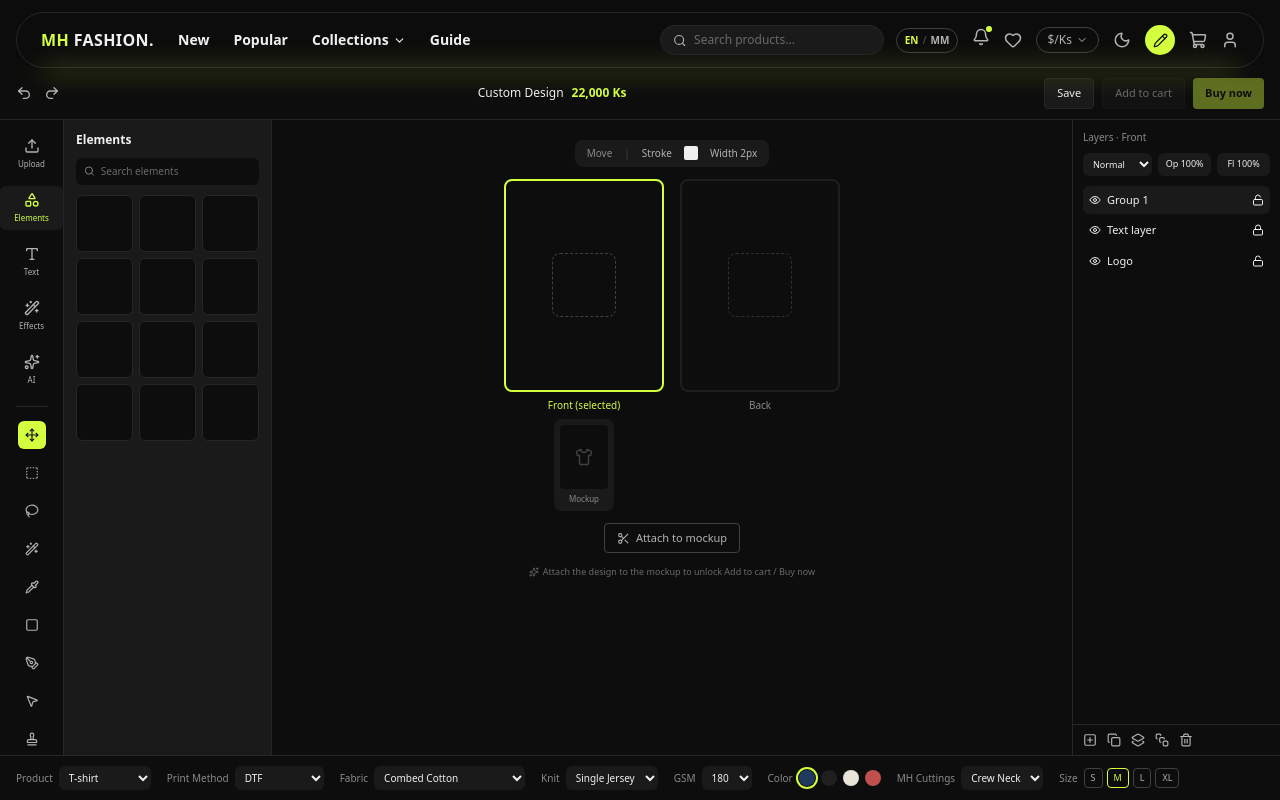
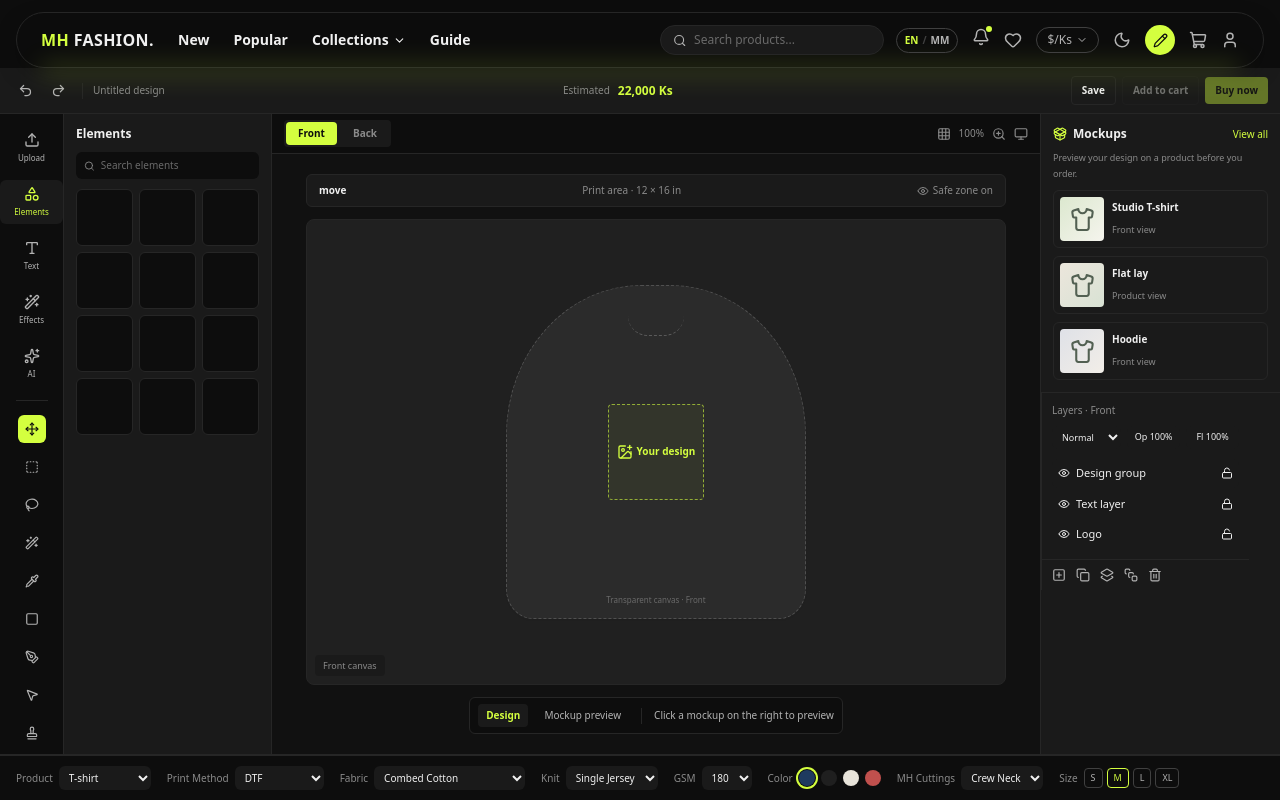
Before and after one commit to mhfashion/mhfashion, a Next.js app in the folder apps/web/: page /create in a window 1280 px wide. Built offline with nearby package versions, Linux system fonts and the light colour scheme.

Commit message:
Build compact visual design editor workspace

```diff
--- a/apps/web/src/app/create/page.tsx
+++ b/apps/web/src/app/create/page.tsx
@@ -1,216 +1,76 @@
 "use client";
 
 import { useState } from "react";
-import { Undo2, Redo2, Shirt, Scissors, Sparkles } from "lucide-react";
+import { Check, Eye, Grid3X3, Heart, ImagePlus, Monitor, PackageOpen, Redo2, Shirt, Sparkles, Undo2, ZoomIn } from "lucide-react";
 import Header from "@/components/Header";
-import EditorLeftRail, {
-  type PanelId,
-  type ToolId,
-} from "@/components/editor/EditorLeftRail";
+import EditorLeftRail, { type PanelId, type ToolId } from "@/components/editor/EditorLeftRail";
 import EditorFlyout from "@/components/editor/EditorFlyout";
-import LayersPanel, {
-  type EditorLayer,
-} from "@/components/editor/LayersPanel";
-import AttributeBar, {
-  type AttributeSelection,
-} from "@/components/editor/AttributeBar";
+import LayersPanel, { type EditorLayer } from "@/components/editor/LayersPanel";
+import AttributeBar, { type AttributeSelection } from "@/components/editor/AttributeBar";
 import { useCurrency } from "@/lib/currency-context";
 import { useI18n } from "@/lib/i18n";
 
 type Side = "Front" | "Back";
+type MockupId = "studio" | "flatlay" | "hoodie";
 
-// Placeholder layers — real ones come from parsing the design SVG the user
-// opened via "Edit Design" (always a copy; the original is never mutated).
 const INITIAL_LAYERS: Record<Side, EditorLayer[]> = {
   Front: [
-    { id: "f1", name: "Group 1", visible: true, locked: false, isGroup: true },
+    { id: "f1", name: "Design group", visible: true, locked: false, isGroup: true },
     { id: "f2", name: "Text layer", visible: true, locked: true, isGroup: false },
     { id: "f3", name: "Logo", visible: true, locked: false, isGroup: false },
   ],
-  Back: [
-    { id: "b1", name: "Back print", visible: true, locked: false, isGroup: true },
-  ],
+  Back: [{ id: "b1", name: "Back print", visible: true, locked: false, isGroup: true }],
 };
+
+const MOCKUPS: { id: MockupId; name: string; detail: string; bg: string }[] = [
+  { id: "studio", name: "Studio T-shirt", detail: "Front view", bg: "from-[#dce8cf] to-[#f5f4ed]" },
+  { id: "flatlay", name: "Flat lay", detail: "Product view", bg: "from-[#ece6dc] to-[#d8e2d4]" },
+  { id: "hoodie", name: "Hoodie", detail: "Front view", bg: "from-[#dfe1e7] to-[#f2eee8]" },
+];
 
 export default function EditorPage() {
   const { formatKs } = useCurrency();
   const { t } = useI18n();
-
   const [activePanel, setActivePanel] = useState<PanelId | null>("elements");
   const [activeTool, setActiveTool] = useState<ToolId>("move");
   const [activeSide, setActiveSide] = useState<Side>("Front");
   const [layers, setLayers] = useState(INITIAL_LAYERS);
   const [selectedLayerId, setSelectedLayerId] = useState<string | null>("f1");
-  const [mockupAttached, setMockupAttached] = useState(false);
+  const [mockup, setMockup] = useState<MockupId | null>(null);
+  const [selection, setSelection] = useState<AttributeSelection>({ product: "T-shirt", printMethod: "DTF", fabricType: "Combed Cotton", knitStructure: "Single Jersey", gsm: "180", color: "Navy", cutting: "Crew Neck", size: "M" });
 
-  const [selection, setSelection] = useState<AttributeSelection>({
-    product: "T-shirt",
-    printMethod: "DTF",
-    fabricType: "Combed Cotton",
-    knitStructure: "Single Jersey",
-    gsm: "180",
-    color: "Navy",
-    cutting: "Crew Neck",
-    size: "M",
-  });
-
-  // Placeholder price — the real one comes from product_attribute_pricing
-  // for this exact attribute combination.
-  const priceKs = 22000;
-
-  const toggleLayerField = (
-    side: Side,
-    id: string,
-    field: "visible" | "locked"
-  ) => {
-    setLayers((prev) => ({
-      ...prev,
-      [side]: prev[side].map((l) =>
-        l.id === id ? { ...l, [field]: !l[field] } : l
-      ),
-    }));
-  };
+  const toggleLayerField = (side: Side, id: string, field: "visible" | "locked") => setLayers((prev) => ({ ...prev, [side]: prev[side].map((layer) => layer.id === id ? { ...layer, [field]: !layer[field] } : layer) }));
+  const selectedMockup = MOCKUPS.find((item) => item.id === mockup);
 
   return (
-    <div className="h-screen flex flex-col overflow-hidden">
-      {/* Site header stays visible above the editor toolbar */}
+    <div className="flex h-screen min-h-[680px] flex-col overflow-hidden bg-bg">
       <Header />
-
-      {/* Top bar */}
-      <div className="flex items-center justify-between px-4 py-2.5 border-b border-border flex-shrink-0">
-        <div className="flex items-center gap-3 text-text-secondary">
-          <button title={t("editor.undo")}><Undo2 size={16} /></button>
-          <button title={t("editor.redo")}><Redo2 size={16} /></button>
-        </div>
-
-        <div className="flex items-center gap-2">
-          <span className="text-xs font-medium">{t("editor.customDesign")}</span>
-          <span className="text-xs font-semibold text-accent">
-            {formatKs(priceKs)}
-          </span>
-        </div>
-
-        <div className="flex gap-2">
-          <button className="text-[11px] px-3 py-1.5 rounded border border-border bg-bg-surface">
-            Save
-          </button>
-          {/* Purchase actions stay disabled until the mockup is attached */}
-          <button
-            disabled={!mockupAttached}
-            title={
-              mockupAttached ? undefined : t("editor.attachFirst")
-            }
-            className="text-[11px] px-3 py-1.5 rounded border border-border bg-bg-surface disabled:opacity-40 disabled:cursor-not-allowed"
-          >
-            Add to cart
-          </button>
-          <button
-            disabled={!mockupAttached}
-            title={
-              mockupAttached ? undefined : t("editor.attachFirst")
-            }
-            className="text-[11px] px-3 py-1.5 rounded bg-accent text-accent-foreground font-semibold disabled:opacity-40 disabled:cursor-not-allowed"
-          >
-            Buy now
-          </button>
-        </div>
+      <div className="flex shrink-0 items-center justify-between border-b border-border bg-bg-surface px-3 py-2">
+        <div className="flex items-center gap-1.5 text-text-secondary"><button title={t("editor.undo")} className="rounded p-1.5 hover:bg-bg"><Undo2 size={15} /></button><button title={t("editor.redo")} className="rounded p-1.5 hover:bg-bg"><Redo2 size={15} /></button><span className="mx-1 h-4 w-px bg-border" /><span className="hidden text-[10px] text-text-muted sm:inline">Untitled design</span></div>
+        <div className="flex items-center gap-2"><span className="text-[10px] text-text-muted">Estimated</span><span className="text-xs font-bold text-accent">{formatKs(22000)}</span></div>
+        <div className="flex items-center gap-1.5"><button className="hidden rounded border border-border px-2.5 py-1.5 text-[10px] font-semibold sm:block">Save</button><button disabled={!mockup} title={!mockup ? t("editor.attachFirst") : undefined} className="rounded border border-border px-2.5 py-1.5 text-[10px] font-semibold disabled:cursor-not-allowed disabled:opacity-40">{t("editor.addToCart")}</button><button disabled={!mockup} title={!mockup ? t("editor.attachFirst") : undefined} className="rounded bg-accent px-2.5 py-1.5 text-[10px] font-bold text-accent-foreground disabled:cursor-not-allowed disabled:opacity-40">{t("editor.buyNow")}</button></div>
       </div>
 
-      <div className="flex flex-1 min-h-0">
-        <EditorLeftRail
-          activePanel={activePanel}
-          onPanelChange={setActivePanel}
-          activeTool={activeTool}
-          onToolChange={setActiveTool}
-        />
-
+      <div className="flex min-h-0 flex-1 overflow-hidden">
+        <EditorLeftRail activePanel={activePanel} onPanelChange={setActivePanel} activeTool={activeTool} onToolChange={setActiveTool} />
         {activePanel && <EditorFlyout panel={activePanel} />}
 
-        {/* Canvas area */}
-        <div className="flex-1 flex flex-col items-center gap-3 p-5 overflow-auto">
-          {/* Contextual toolbar — reflects the active tool / selection */}
-          <div className="flex items-center gap-3 bg-bg-surface rounded-lg px-3 py-1.5 text-[10px] text-text-secondary">
-            <span className="text-text-muted capitalize">
-              {activeTool.replace("-", " ")}
-            </span>
-            <span className="text-border-light">|</span>
-            <span>{t("editor.stroke")}</span>
-            <span className="w-3.5 h-3.5 rounded-sm bg-text-primary" />
-            <span>{t("editor.width")}</span>
+        <main className="flex min-w-0 flex-1 flex-col overflow-hidden bg-[#f4f4f1] dark:bg-[#111]">
+          <div className="flex shrink-0 items-center justify-between border-b border-border bg-bg px-3 py-1.5"><div className="flex items-center gap-1 rounded bg-bg-surface p-0.5"><button onClick={() => setActiveSide("Front")} className={`rounded px-3 py-1 text-[10px] font-semibold ${activeSide === "Front" ? "bg-accent text-accent-foreground" : "text-text-muted"}`}>Front</button><button onClick={() => setActiveSide("Back")} className={`rounded px-3 py-1 text-[10px] font-semibold ${activeSide === "Back" ? "bg-accent text-accent-foreground" : "text-text-muted"}`}>Back</button></div><div className="flex items-center gap-2 text-text-muted"><button title="Grid"><Grid3X3 size={14} /></button><span className="text-[10px]">100%</span><button title="Zoom"><ZoomIn size={14} /></button><button title="Preview"><Monitor size={14} /></button></div></div>
+          <div className="flex min-h-0 flex-1 flex-col items-center justify-center gap-3 overflow-auto p-3 sm:p-5">
+            <div className="flex w-full max-w-[700px] items-center justify-between rounded-md border border-border bg-bg-surface px-3 py-2 text-[10px] text-text-muted"><span className="font-semibold text-text-primary">{activeTool.replace("-", " ")}</span><span>Print area · 12 × 16 in</span><span className="hidden items-center gap-1 sm:flex"><Eye size={12} /> Safe zone on</span></div>
+            <div className="relative flex aspect-[4/3] w-full max-w-[700px] items-center justify-center overflow-hidden rounded-lg border border-border bg-[linear-gradient(45deg,#e7e7e3_25%,transparent_25%),linear-gradient(-45deg,#e7e7e3_25%,transparent_25%),linear-gradient(45deg,transparent_75%,#e7e7e3_75%),linear-gradient(-45deg,transparent_75%,#e7e7e3_75%)] bg-[length:22px_22px] bg-[position:0_0,0_11px,11px_-11px,-11px_0px] dark:bg-[#202020] dark:bg-none"><div className="relative flex h-[72%] w-[43%] min-w-[150px] items-center justify-center rounded-[45%_45%_9%_9%] border border-dashed border-text-muted/40 bg-white/50 shadow-sm dark:bg-white/5"><div className="absolute top-[9%] h-5 w-14 rounded-b-full border-b border-dashed border-text-muted/50" /><div className="flex h-24 w-24 items-center justify-center rounded border border-dashed border-accent/60 bg-accent/5 text-center text-[10px] font-semibold text-accent"><ImagePlus size={16} className="mr-1" /> Your design</div><span className="absolute bottom-3 text-[8px] text-text-faint">Transparent canvas · {activeSide}</span></div><span className="absolute bottom-2 left-2 rounded bg-bg-surface/90 px-2 py-1 text-[9px] text-text-muted">{activeSide} canvas</span></div>
+            <div className="flex items-center gap-2 rounded-md border border-border bg-bg px-2 py-1.5 text-[10px] text-text-secondary"><button className="rounded bg-bg-surface px-2 py-1 font-semibold text-accent">Design</button><button className="rounded px-2 py-1">Mockup preview</button><span className="mx-1 h-4 w-px bg-border" /><span>Click a mockup on the right to preview</span></div>
           </div>
+        </main>
 
-          <div className="flex gap-4">
-            {(["Front", "Back"] as Side[]).map((side) => (
-              <div key={side} className="flex flex-col items-center gap-1.5">
-                {/* Clicking a canvas scopes the Layers panel to that side */}
-                <button
-                  onClick={() => setActiveSide(side)}
-                  className={`w-40 aspect-[3/4] rounded-lg border-2 flex items-center justify-center ${
-                    activeSide === side
-                      ? "border-accent"
-                      : "border-border opacity-70"
-                  }`}
-                >
-                  {/* Canvas background stays transparent by design */}
-                  <div className="w-16 h-16 border border-dashed border-border-light rounded-lg" />
-                </button>
-                <span
-                  className={`text-[10px] ${
-                    activeSide === side
-                      ? "text-accent font-medium"
-                      : "text-text-muted"
-                  }`}
-                >
-                  {side === "Front" ? t("editor.front") : t("editor.back")}
-                  {activeSide === side ? ` (${t("editor.selected")})` : ""}
-                </span>
-
-                {/* Live mockup preview appears under the selected canvas */}
-                {activeSide === side && (
-                  <div className="bg-bg-surface rounded-lg p-1.5 flex flex-col items-center gap-1">
-                    <div className="w-12 aspect-[3/4] bg-bg rounded flex items-center justify-center">
-                      <Shirt size={18} className="text-border-light" />
-                    </div>
-                    <span className="text-[8px] text-text-muted">{t("editor.mockup")}</span>
-                  </div>
-                )}
-              </div>
-            ))}
-          </div>
-
-          <button
-            onClick={() => setMockupAttached(true)}
-            className={`flex items-center gap-1.5 text-[11px] px-3 py-1.5 rounded border ${
-              mockupAttached
-                ? "border-accent text-accent"
-                : "border-border-light text-text-secondary"
-            }`}
-          >
-            <Scissors size={13} />
-            {mockupAttached ? t("editor.attached") : t("editor.attach")}
-          </button>
-
-          {!mockupAttached && (
-            <p className="text-[9px] text-text-faint flex items-center gap-1">
-              <Sparkles size={10} />
-              {t("editor.unlock")}
-            </p>
-          )}
-        </div>
-
-        <LayersPanel
-          side={activeSide}
-          layers={layers[activeSide]}
-          selectedLayerId={selectedLayerId}
-          onSelectLayer={setSelectedLayerId}
-          onToggleVisible={(id) =>
-            toggleLayerField(activeSide, id, "visible")
-          }
-          onToggleLock={(id) => toggleLayerField(activeSide, id, "locked")}
-        />
+        <aside className="hidden w-60 shrink-0 flex-col border-l border-border bg-bg-surface xl:flex">
+          <div className="border-b border-border p-3"><div className="mb-2 flex items-center justify-between"><h2 className="flex items-center gap-1.5 text-xs font-bold"><PackageOpen size={14} className="text-accent" /> Mockups</h2><button className="text-[10px] text-accent">View all</button></div><p className="mb-2 text-[9px] leading-4 text-text-muted">Preview your design on a product before you order.</p><div className="grid gap-2">{MOCKUPS.map((item) => <button key={item.id} onClick={() => setMockup(item.id)} className={`flex items-center gap-2 rounded-md border p-1.5 text-left ${mockup === item.id ? "border-accent bg-accent/10" : "border-border hover:border-accent"}`}><span className={`flex h-11 w-11 items-center justify-center rounded bg-gradient-to-br ${item.bg}`}><Shirt size={25} className="text-[#526052]" /></span><span className="min-w-0 flex-1"><span className="block truncate text-[10px] font-semibold">{item.name}</span><span className="text-[9px] text-text-muted">{item.detail}</span></span>{mockup === item.id && <Check size={14} className="text-accent" />}</button>)}</div></div>
+          <div className="min-h-0 flex-1 overflow-y-auto"><LayersPanel side={activeSide} layers={layers[activeSide]} selectedLayerId={selectedLayerId} onSelectLayer={setSelectedLayerId} onToggleVisible={(id) => toggleLayerField(activeSide, id, "visible")} onToggleLock={(id) => toggleLayerField(activeSide, id, "locked")} /></div>
+          {selectedMockup && <div className="border-t border-border p-3"><div className="mb-2 flex items-center gap-1.5 text-[10px] font-semibold"><Sparkles size={13} className="text-accent" /> {selectedMockup.name} selected</div><button onClick={() => setMockup(null)} className="w-full rounded border border-border px-2 py-1.5 text-[10px] text-text-secondary">Remove mockup</button></div>}
+        </aside>
       </div>
-
-      <AttributeBar selection={selection} onChange={setSelection} />
+      <div className="shrink-0 border-t border-border bg-bg"><AttributeBar selection={selection} onChange={setSelection} /></div>
     </div>
   );
 }
```
